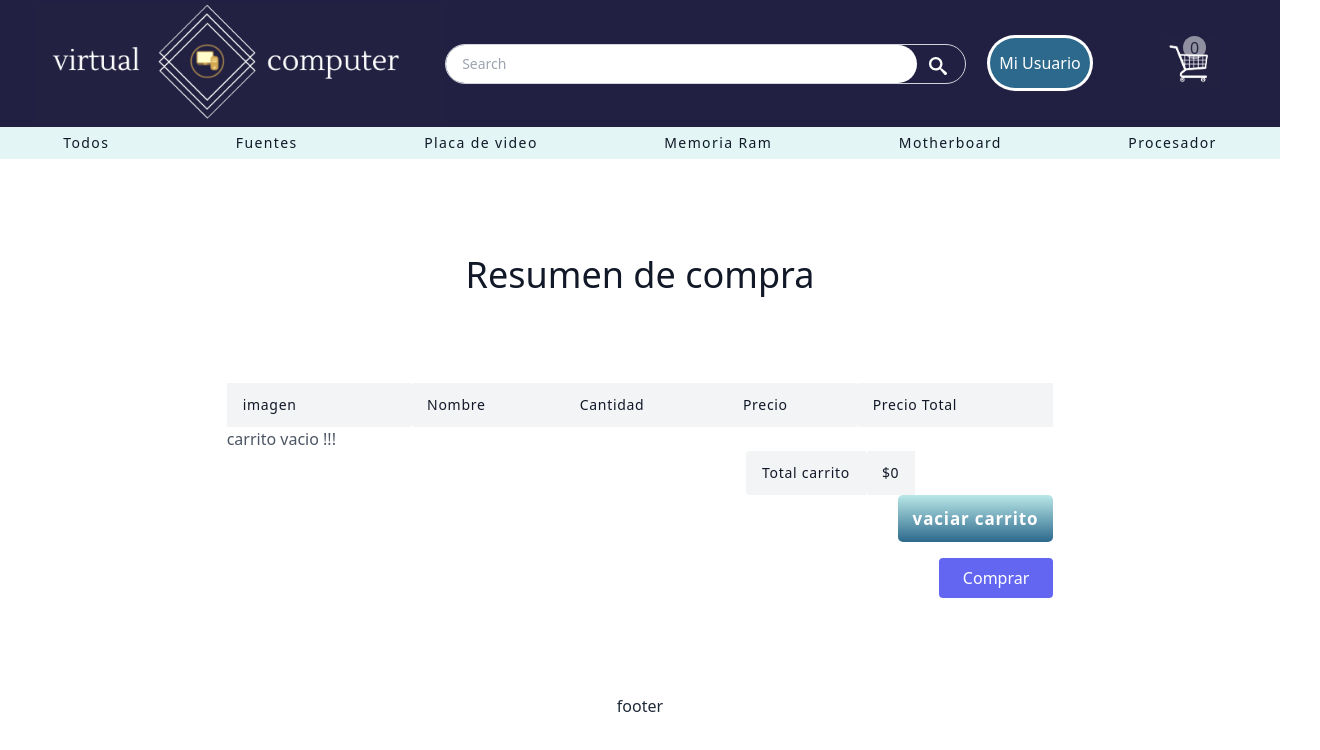
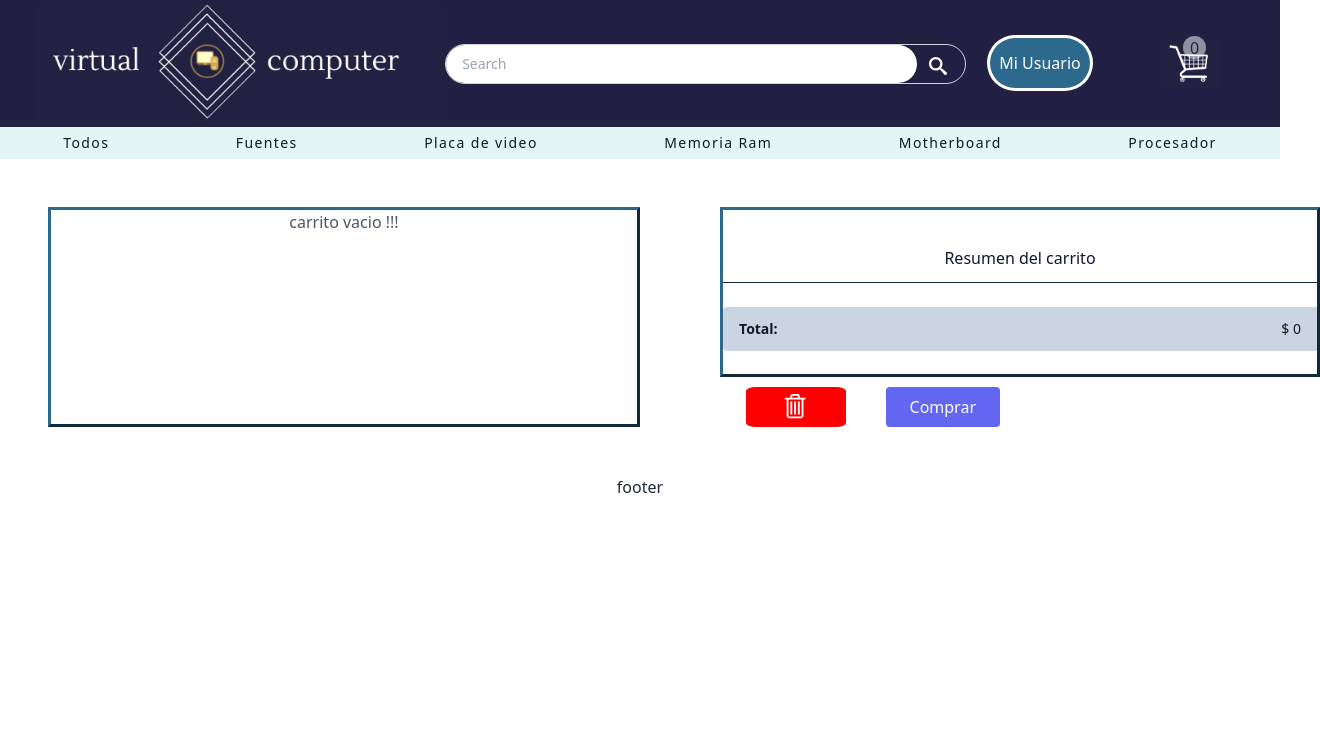
Before and after one commit to JuanEndl/React-Js-camada-25445, a React (Create React App) app: page /cart in a window 1280 px wide. Shown: the top 750 px of the page, 1320 px wide, since content can reach past the window. Built offline with nearby package versions, Linux system fonts and the light colour scheme.

Commit message:
arreglo del cart y error resta

```diff
--- a/src/components/Cart.jsx
+++ b/src/components/Cart.jsx
@@ -2,13 +2,17 @@ import React from 'react'
 
 import { useContext } from 'react';
 import CartContext from './CartContext/CartContext';
+
+import './cart.css';
+import {VscTrash} from 'react-icons/vsc'
+import trash from './assets/iconos/185-trash-bin-outline.png';
 
 
 
 
 const Cart = () => {
 
-  const  {producCart, addPrice, removeItem , clearAll}  = useContext(CartContext)
+  const  {producCart, addPrice, removeItem , clearAll, deleteOne, addOne }  = useContext(CartContext)
 
 //////// crear una variable afuera del carrito para hacer el precio total
   let cart = {
@@ -20,38 +24,27 @@ const Cart = () => {
 
 
   return (
-    <section className="text-gray-600 body-font">
-  <div className="container px-5 py-24 mx-auto">
-    <div className="flex flex-col text-center w-full mb-20">
-      <h1 className="sm:text-4xl text-3xl font-medium title-font mb-2 text-gray-900">Resumen de compra</h1>
-    </div>
-    <div className="lg:w-2/3 w-full mx-auto overflow-auto">
-      <table className="table-auto w-full text-left whitespace-no-wrap">
-        <thead>
-          <tr>
-            <th className="px-4 py-3 title-font tracking-wider font-medium text-gray-900 text-sm bg-gray-100">imagen</th>
-            <th className="px-4 py-3 title-font tracking-wider font-medium text-gray-900 text-sm bg-gray-100 rounded-tl rounded-bl">Nombre</th>
-            <th className="px-4 py-3 title-font tracking-wider font-medium text-gray-900 text-sm bg-gray-100">Cantidad </th>
-            <th className="px-4 py-3 title-font tracking-wider font-medium text-gray-900 text-sm bg-gray-100">Precio</th>
-            <th className="px-4 py-3 title-font tracking-wider font-medium text-gray-900 text-sm bg-gray-100 rounded-tl rounded-bl">Precio Total</th>
-          </tr>
-        </thead>
-        <tbody>
+    <section  className="text-gray-600 body-font">
+      <div className='grid grid-cols-2 m-12'>
+        <div className='containeritems'>
             {
             producCart.length ? (
               producCart.map((i) => {
                 return (
                 <>
-          <tr key={i.id}>
-            <img   className='sizeImgTasble' src={i.img} alt='imagen'/>
-            <td className="px-4 py-3">{i.title}</td>
-            <td className="px-4 py-3">{i.qty}</td>
-            <td className="px-4 py-3">${i.price}</td>
-            <td className="px-4 py-3">${i.countPrice}</td>
-            <td className="px-4 py-3">
-              <button onClick={()=>removeItem(i)} className="   buttonBuy"> Eliminar </button>
-            </td>
-          </tr>
+                  <div key={i.id} className='cartUnity'>
+                    <img className='sizeImgTasble'  src={i.img} alt='imagen'/>
+                    <div className="px-2 py-3 max-w-xs" >{i.title}</div>
+                    <button className="px-2 py-3 buttomPlusAndRest" onClick={()=>deleteOne(i.id)}> - </button>
+                      <span className='px-2 py-3 '>{i.qty}</span>
+                    <button className="px-2 py-3 buttomPlusAndRest" onClick={()=>addOne(i.id)}> + </button>
+                    <div className="px-2 py-3">${i.countPrice}</div>
+                    <div className="px-2 py-3">
+                      <button onClick={()=>removeItem(i.id)}>
+                        <VscTrash   className="VscTrash"/>
+                      </button>
+                    </div>
+                  </div>
                 </>
                 );
               })
@@ -59,20 +52,29 @@ const Cart = () => {
             <div >
               <p>carrito vacio !!!</p>
             </div>
-			)}
-        </tbody>
-
-      </table>
-      <div className='flex justify-end lugar'>
-          <th className=" justify-self-end px-4 py-3 title-font tracking-wider font-medium text-gray-900 text-sm bg-gray-100 rounded-tl rounded-bl">Total carrito</th>
-          <th className=" justify-self-end px-4 py-3 title-font tracking-wider font-medium text-gray-900 text-sm bg-gray-100 rounded-tl rounded-bl">${cart.totalPrice}</th>
+          )
+          }
         </div>
-      <div className='grid justify-items-stretch'>
-      <button onClick={clearAll} className=" buttonBuy justify-self-end px-4 py-3 title-font tracking-wider font-medium text-gray-900 text-sm bg-gray-100 rounded-tl rounded-bl">vaciar carrito</button>
+        <div className="containerTotal">
+          <div className="containerTotal">
+            <div className="totalNumber">
+                <div className="borderborder px-4 py-3 title-font font-medium text-gray-900 ">Resumen del carrito</div>
+                <div className="  flex justify-between px-4 py-3 title-font  font-medium text-gray-900 text-sm bg-slate-300 rounded-tl rounded-bl">
+                  <strong >Total: </strong>
+                  <span className='flota'>$ {cart.totalPrice}</span>
                 </div>
             </div>
-    <div className="flex pl-4 mt-4 lg:w-2/3 w-full mx-auto">
-      <button className="flex ml-auto text-white bg-indigo-500 border-0 py-2 px-6 focus:outline-none hover:bg-indigo-600 rounded">Comprar</button>
+          </div>
+          <div className="containerButtoms">
+              <div>
+                <button className="buttonEmpy">
+                  <VscTrash onClick={clearAll} src={trash} className="VscTrashTwo"/>
+                </button>
+              </div>
+              <div>
+                <button className=" text-white bg-indigo-500 border-0 py-2 px-6 focus:outline-none  rounded bg-[#2c698d]">Comprar</button>
+              </div>
+            </div>
         </div>
       </div>
 </section>
--- a/src/components/CartContext/CartContext.jsx
+++ b/src/components/CartContext/CartContext.jsx
@@ -18,23 +18,20 @@ const CartContext = createContext();
 
 export function CartContextProvider({ children }) {
 
-
-
     const [producCart, setItemcard] = useState([])
     const [carrito, setcarrito] = useState(0)
-    const [totalcarrito, settotalcarrito] = useState(0)
+    const [itemTotalCarrito, setitemTotalCarrito] = useState(0)
 
-    console.log(totalcarrito)
+    console.log(itemTotalCarrito)
 
     //////
     const sumar = (valor, multiplicador) => {
         return valor * multiplicador
     }
+    //////
 
-    //////
     ////// agregar producto + la cantidad
     function addItem (product, qty,) {
-
         if (insideShopCart(product.id)) {
             let index = producCart.findIndex(i => i.id === product.id)
             let productCopy = [...producCart]
@@ -42,15 +39,15 @@ export function CartContextProvider({ children }) {
             setcarrito(carrito + sumar(product.price, qty))
             console.log(productCopy[index].countPrice);
             setItemcard(productCopy)
-            settotalcarrito(totalcarrito + qty)
+            setitemTotalCarrito(itemTotalCarrito + qty)
         }
         else {
             let countPrice;
             countPrice = product.price * qty;
             const addproduct = {...product, qty, countPrice} // junta el producto entero con el qty y el countPrice
             setItemcard( [...producCart, addproduct] );  /// buscar lo que quiero del array de los productos
-            settotalcarrito(totalcarrito + addproduct.qty)
             setcarrito(carrito + sumar(addproduct.price, addproduct.prodQty))
+            setitemTotalCarrito(itemTotalCarrito + addproduct.qty)
         }
     }
     ///////
@@ -64,7 +61,6 @@ export function CartContextProvider({ children }) {
     /////////
 
     function insideShopCart(id){
-
         return  producCart.some( function(inside){
             return(inside.id === id)
         })
@@ -73,32 +69,53 @@ export function CartContextProvider({ children }) {
     ////////////////////////////////////////////// limpiar carrito entero
     function clearAll () {
         setItemcard([])
-        settotalcarrito(0)
+        setitemTotalCarrito(0)
         setcarrito(0)
     }
-    //////////// remover producto
+
+    //////////////// agrega 1
+    function addOne(product)  {
+        console.log(producCart)
+        setItemcard(producCart.map(e => {
+            return e.id === product ? {...e, qty: e.qty + 1, countPrice: e.countPrice + e.price } : e
+        }))
+        setcarrito(carrito - producCart.countPrice)
+        setitemTotalCarrito(itemTotalCarrito + 1)
+
+    }
+    ////////////////////////
+
+
+    /////////// se quita 1
+    function deleteOne(product)  {
+        producCart.qty === 1 ? removeItem(product) :
+        console.log(producCart)
+        setItemcard(producCart.map(e => {
+            return e.id === product ? {...e, qty: e.qty - 1, countPrice: e.countPrice - e.price } : e
+        }))
+        setcarrito(carrito - producCart.countPrice)
+        setitemTotalCarrito(itemTotalCarrito - 1)
+
+    }
+    /////////////
+
+    ////////// remover producto
     function removeItem(product){
-        if(insideShopCart(product.id)){
-            let index = producCart.findIndex(i => i.id === product.id)
+        if(producCart.length  != 0){
+            let index = producCart.findIndex(i => i.id === product)
             let productCopy = [...producCart]
-            setcarrito(carrito - sumar(product.price, product.qty))
-            settotalcarrito(totalcarrito - product.qty)
+            setitemTotalCarrito(itemTotalCarrito - product.qty)
             productCopy.splice(index, 1)
             setItemcard(productCopy)
         }
     }
-
-    /////////////
+    ////////////
 
 
 
-
-
-
-     /////////////////////////////////////////////
     return(
 
-        <CartContext.Provider value={ { addItem, producCart, clearAll, addPrice, removeItem, clearAll, totalcarrito } }>
+        <CartContext.Provider value={ { addItem, producCart, clearAll, addPrice, removeItem, clearAll, itemTotalCarrito, deleteOne,  addOne    } }>
 
             {children}
 
--- a/src/components/ItemList.css
+++ b/src/components/ItemList.css
@@ -203,7 +203,6 @@
 .sizeImgTasble{
     max-width: 170px;
     max-height: 170px;
-    object-fit: contain;
 }
 
 .lugar{
--- /dev/null
+++ b/src/components/cart.css
@@ -0,0 +1,80 @@
+
+
+.containeritems{
+    align-items: center;
+    border: 3px outset #2c698d;
+}
+
+.cartUnity{
+    display: flex;
+    align-items: center;
+    border-top: 1px outset #2c698d;
+    justify-content: space-around;
+
+}
+
+.containerTotal{
+    /*border: 4px solid yellow;*/
+    align-items: center;
+
+
+}
+
+.buttomPlusAndRest{
+    display: flex;
+    justify-content: center;
+    align-items: center;
+    background-color: #ccc;
+    border: solid 1px;
+    width: 30px;
+    height: 30px;
+}
+
+.totalNumber{
+    display: flex;
+    flex-direction: column;
+    justify-content: space-evenly;
+    border: 3px outset #2c698d;
+    height: 170px;
+    width: 600px;
+    margin-left: 80px; /* a ver */
+}
+
+.borderborder{
+    border-bottom: 1px outset #2c698d;
+}
+
+.VscTrash{
+    height: 40px;
+    width: 40px;
+    color: #272643;
+}
+
+.containerButtoms{
+    display: flex;
+    justify-content: flex-end;
+    margin-right: 232px;
+    margin-top: 10px;
+}
+
+.buttonEmpy{
+    display: flex;
+    align-items: center;
+    justify-content: center;
+    height: 40px;
+    width: 100px;
+    background-color: red;
+    border-radius: 10%;
+    margin-right: 40px;
+}
+
+.VscTrashTwo{
+    height: 30px;
+    width: 30px;
+    color: white;
+}
+
+.buttomBuy{
+    height: 40px;
+    width: 100px;
+}
--- a/src/components/layout/CartWidget.jsx
+++ b/src/components/layout/CartWidget.jsx
@@ -13,8 +13,8 @@ const CartWidget = () => {
 
 	/*const {count, setcount} = useContext(CartContext)
 	console.log(count)*/
-	const {totalcarrito} = useContext(CartContext);
-	console.log(totalcarrito)
+	const {itemTotalCarrito} = useContext(CartContext);
+	console.log(itemTotalCarrito)
 
 
 	return (
@@ -24,7 +24,7 @@ const CartWidget = () => {
 			<img className="shoppingCart" src={carrito} alt="carrito" />
 		</a>
 	</div>
-	<div className="qty">{totalcarrito && <p className='cartQuantity'>{totalcarrito}</p>}</div>
+	<div className="qty">{itemTotalCarrito && <p className='cartQuantity'>{itemTotalCarrito}</p>}</div>
     </>
 	)
 }
```
Also changed, not shown: src/components/assets/iconos/185-trash-bin-outline.png (added). Lines whose indentation alone changed are shown as unchanged.
